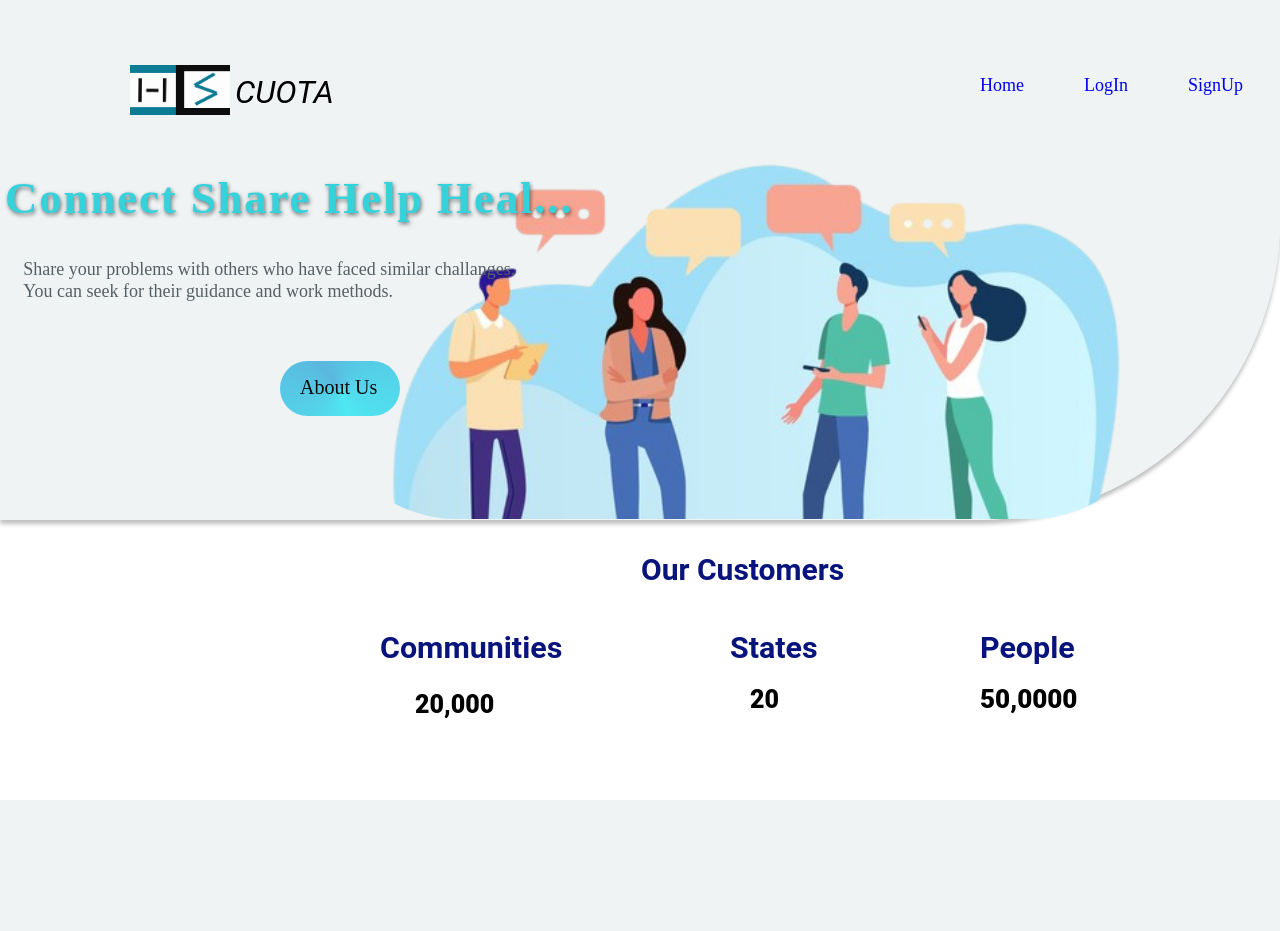
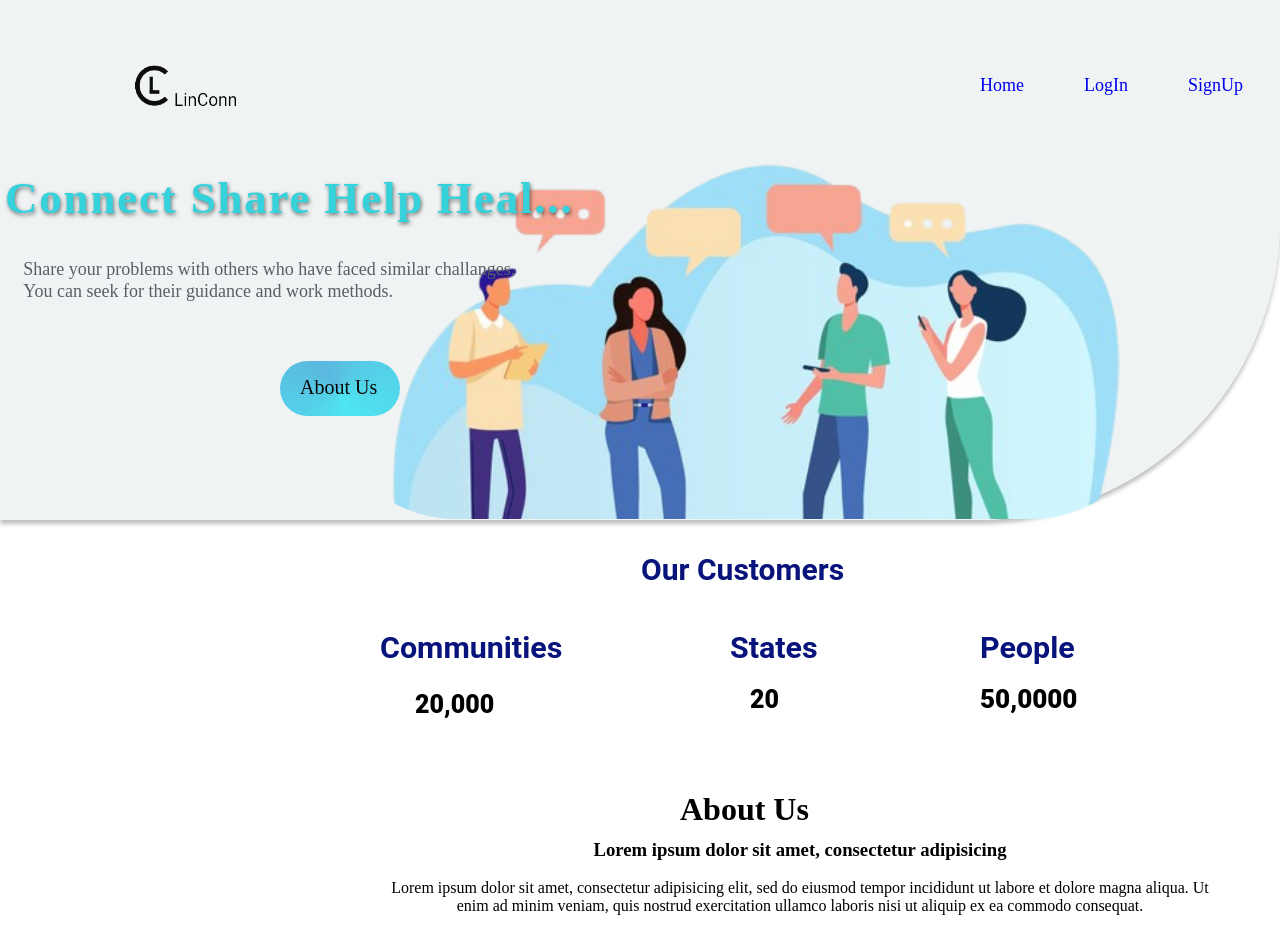
Before and after one commit to Bansi32/LinCon, a Node server app: page / in a window 1280 px wide; the page is wider, and only the part inside the window is pictured. Before the commit the page ends 800 px from the top of that part, so only its background shows below. Run offline with Node 20, Linux system fonts and the light colour scheme; some libraries are stand-ins or nearby versions.

Commit message:
about us added

```diff
--- a/public/css/common.css
+++ b/public/css/common.css
@@ -14,29 +14,12 @@ body {
   border-radius: 0px 0px 300px 0px;
 }
 
-.title {
-  position: absolute;
-  width: 236px;
-  height: 58px;
-  left: 235px;
-  top: 130px;
-  font-family: Roboto;
-  font-style: normal;
-  font-weight: normal;
-  font-size: xx-large;
-  line-height: 42px;
-  color: black;
-  font-style: italic;
-  /* background: linear-gradient(to right, #ca8d64 0%, #b91e93 100%);
-  -webkit-background-clip: text;
-  -webkit-text-fill-color: transparent; */
-}
 .logo {
   position: absolute;
-  width: 100px;
-  height: 50px;
+  width: 120px;
+  height: 70px;
   left: 130px;
-  top: 145px;
+  top: 135px;
   font-family: Roboto;
   font-style: normal;
   font-weight: normal;
@@ -237,3 +220,13 @@ body {
   color: #000000;
   bottom: -110px;
 }
+.f {
+  position: absolute;
+  top: 250px;
+  left: 300px;
+}
+.content1 {
+  position: absolute;
+  top: 300px;
+  text-align: center;
+}
--- a/views/auth/login.ejs
+++ b/views/auth/login.ejs
@@ -10,7 +10,7 @@
   <body class="h-screen bg-gradient-to-r from-sky-300 via-cyan-300 to-sky-600">
     <div class="login_page">
       <div class="logo">
-        <img src="images/logo1.png" alt="CSHH" />
+        <img src="images/logo.png" alt="CSHH" />
       </div>
       <h1 class="h1">Login</h1>
       <div class="form">
--- a/views/auth/register.ejs
+++ b/views/auth/register.ejs
@@ -22,7 +22,7 @@
       >
         <div class="reg_page">
           <div class="logo">
-            <img src="images/logo1.png" alt="CSHH" />
+            <img src="images/logo.png" alt="CSHH" />
           </div>
           <h1 class="h1">Sign Up</h1>
           <div class="form1">
--- a/views/landing.ejs
+++ b/views/landing.ejs
@@ -10,8 +10,7 @@
   <body>
     <div class="container">
       <div class="nav">
-        <img class="logo" src="images/logo1.png" alt="" />
-        <h1 class="title">CUOTA</h1>
+        <img class="logo" src="images/logo.png" alt="" />
         <div class="head_menu">
           <a href="/">Home</a>
           <a href="/login">LogIn</a>
@@ -28,7 +27,7 @@
       </div>
       <div class="grp1">
         <div class="btn">
-          <a href="/about">About Us</a>
+          <a href="">About Us</a>
         </div>
       </div>
       <div class="count_container">
@@ -47,6 +46,21 @@
             <p>50,0000</p>
           </div>
         </div>
+
+        <div class="f">
+          <div class="title1">
+            <h1>About Us</h1>
+          </div>
+        </div>
+        <div class="content1">
+          <h3>Lorem ipsum dolor sit amet, consectetur adipisicing</h3>
+          <p>
+            Lorem ipsum dolor sit amet, consectetur adipisicing elit, sed do
+            eiusmod tempor incididunt ut labore et dolore magna aliqua. Ut enim
+            ad minim veniam, quis nostrud exercitation ullamco laboris nisi ut
+            aliquip ex ea commodo consequat.
+          </p>
+        </div>
       </div>
     </div>
   </body>
```
Also changed, not shown: public/images/Linconn logo.svg (added), public/images/logo.png, public/images/logo1.png (deleted).
